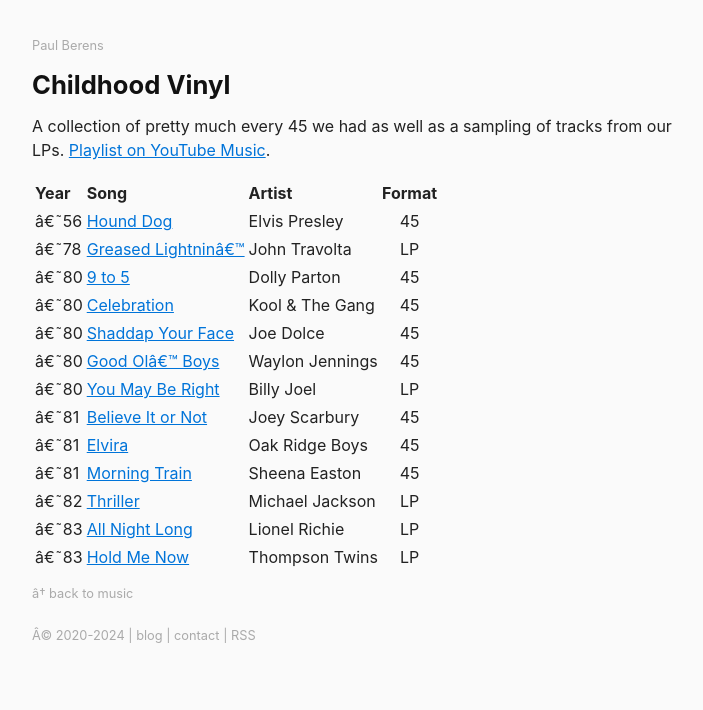
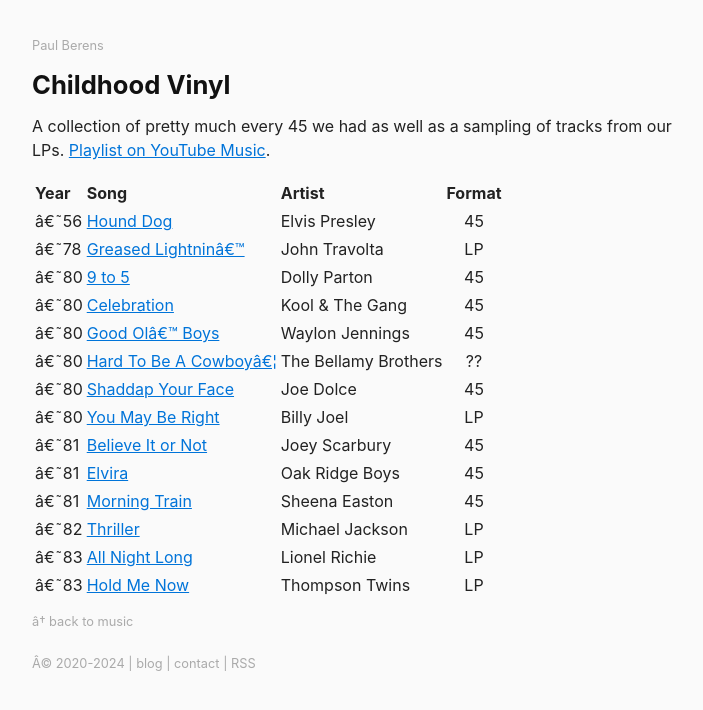
Before and after one commit to berensp/berensp.github.io, a Jekyll site: the page built from pages/music/vinyl.md, in a window 1280 px wide. Shown: the top 710 px of the page, without its empty margins (288-991 px from the left). Built offline with Jekyll 4.4.1, drawn with Linux system fonts in a browser that asks for light colours; a script that is not in the unit is left out.

Commit message:
Update vinyl.md

```diff
--- a/pages/music/vinyl.md
+++ b/pages/music/vinyl.md
@@ -12,8 +12,9 @@
 | '78 | [Greased Lightnin'](https://music.youtube.com/watch?v=Y1ChbwFlyuE) | John Travolta | LP |
 | '80 | [9 to 5](https://music.youtube.com/watch?v=E4OzdyxbOuU) | Dolly Parton | 45 |
 | '80 | [Celebration](https://music.youtube.com/watch?v=TBS6gAtj8gE) | Kool & The Gang | 45 |
+| '80 | [Good Ol' Boys](https://music.youtube.com/watch?v=VY4Ij8ql2kE) | Waylon Jennings | 45 |
+| '80 | [Hard To Be A Cowboy...](https://music.youtube.com/watch?v=hrpzoP-1gis) | The Bellamy Brothers | ?? |
 | '80 | [Shaddap Your Face](https://music.youtube.com/watch?v=hSWwfqj0vp4) | Joe Dolce | 45 |
-| '80 | [Good Ol' Boys](https://music.youtube.com/watch?v=VY4Ij8ql2kE) | Waylon Jennings | 45 |
 | '80 | [You May Be Right](https://music.youtube.com/watch?v=Jpt57dZ2CpE) | Billy Joel | LP |
 | '81 | [Believe It or Not](https://music.youtube.com/watch?v=WqF5M7IK7I0) | Joey Scarbury | 45 |
 | '81 | [Elvira](https://music.youtube.com/watch?v=78StTWsq9ag) | Oak Ridge Boys | 45 |
```
